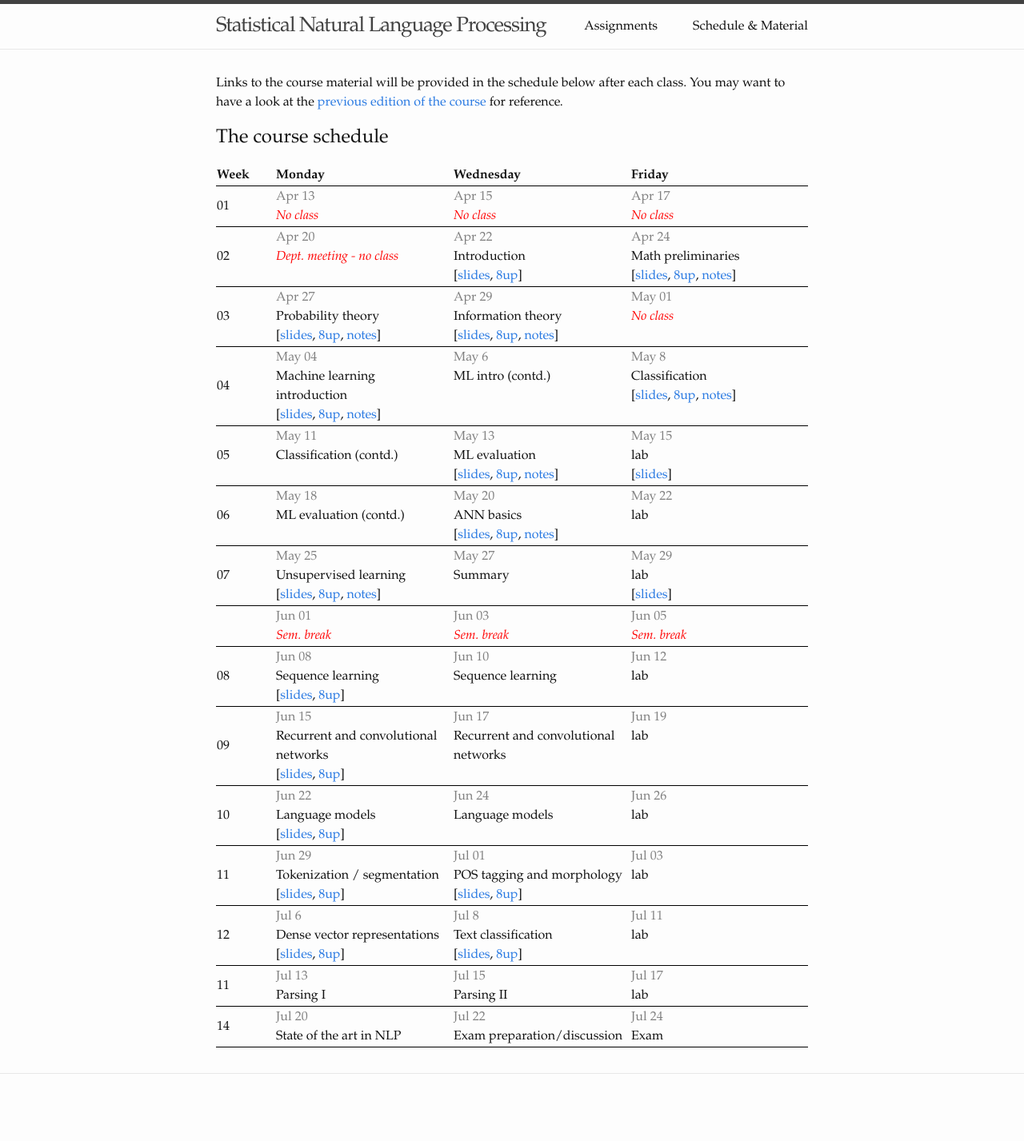
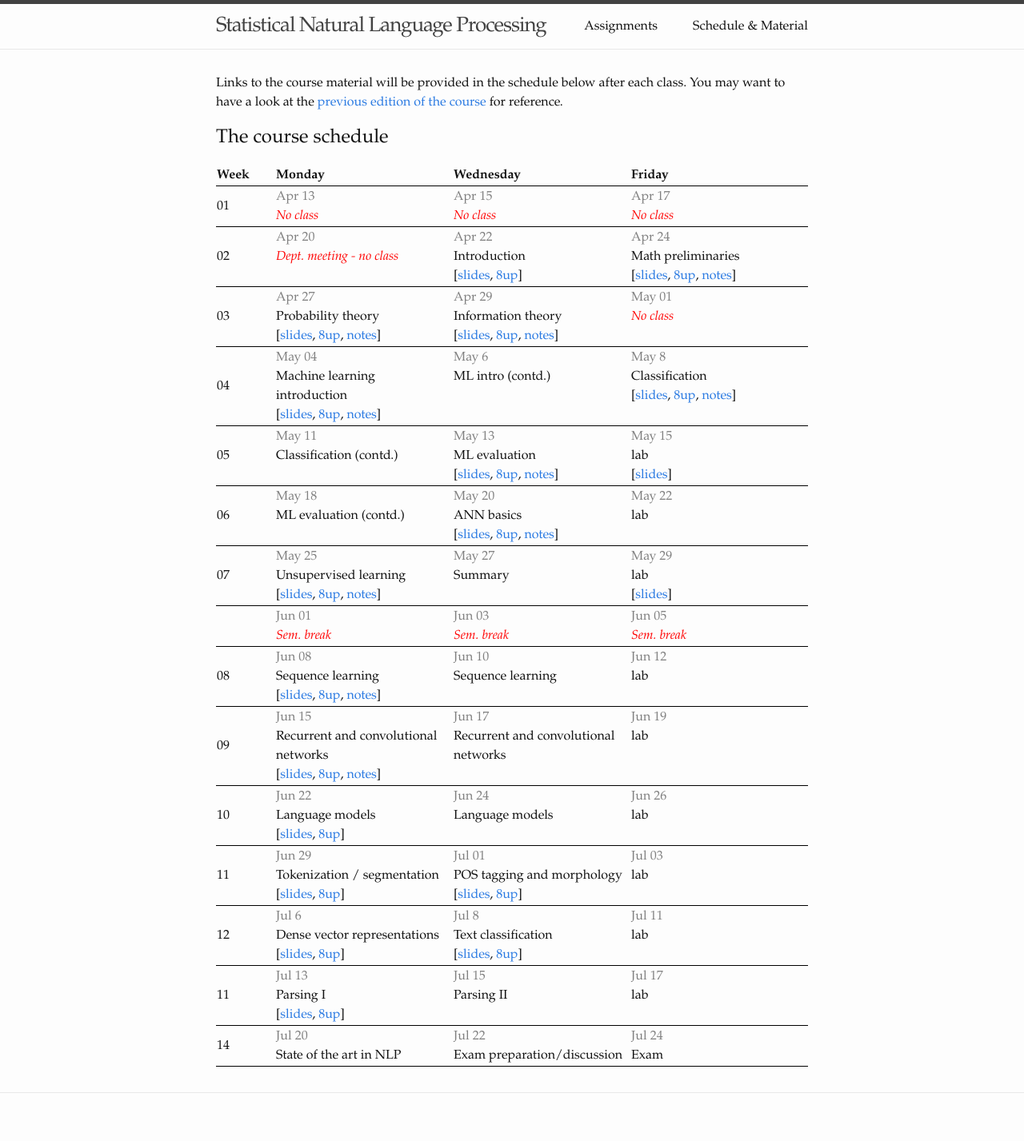
Before and after one commit to snlp2020/snlp2020.github.io, a Jekyll site: the page built from schedule.md, in a window 1280 px wide. Shown: the whole page at 80% size. Built offline with Jekyll 4.4.1, drawn with Linux system fonts in a browser that asks for light colours; before the commit the page ends 1403 px from its top, so only the background shows below that.

Commit message:
Update slides & notes + a6.

```diff
--- a/_data/schedule.yml
+++ b/_data/schedule.yml
@@ -104,6 +104,7 @@
       links:
         slides: slides/sequence-learning.pdf
         8up: slides/sequence-learning-handout.pdf
+        notes: notes/sequence-learning-notes.pdf
     Jun 10:
       topic: Sequence learning
     Jun 12:
@@ -115,6 +116,7 @@
       links:
         slides: slides/deep-networks.pdf
         8up: slides/deep-networks-handout.pdf
+        notes: notes/deep-networks-notes.pdf
     Jun 17:
       topic: Recurrent and convolutional networks
     Jun 19:
@@ -162,6 +164,9 @@
   dates:
     Jul 13:
       topic: Parsing I
+      links:
+        slides: slides/parsing.pdf
+        8up: slides/parsing-handout.pdf
     Jul 15:
       topic: Parsing II
     Jul 17:
```
Also changed, not shown: assignments.md (+1 -0 lines), 14 other files.
